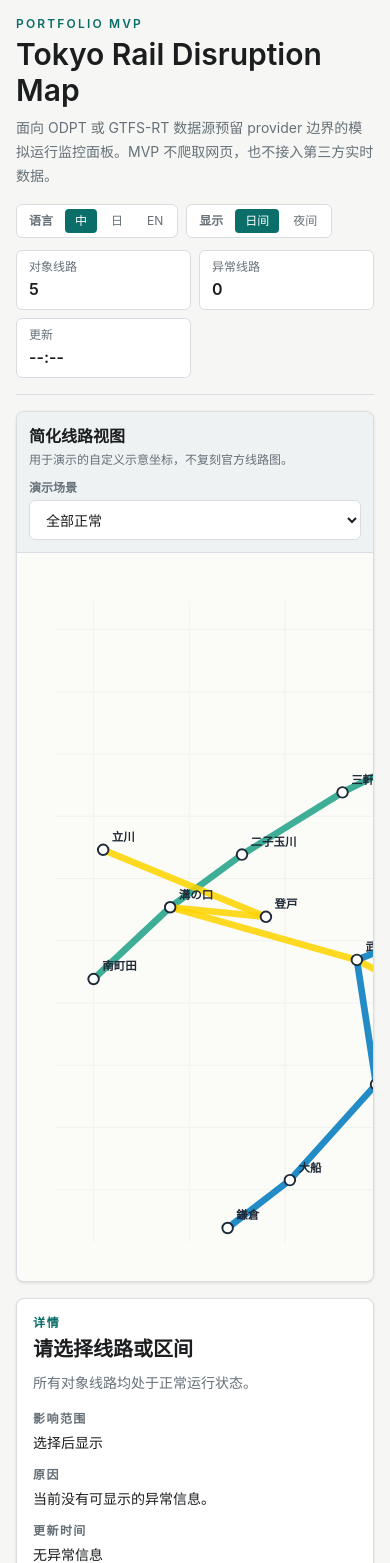
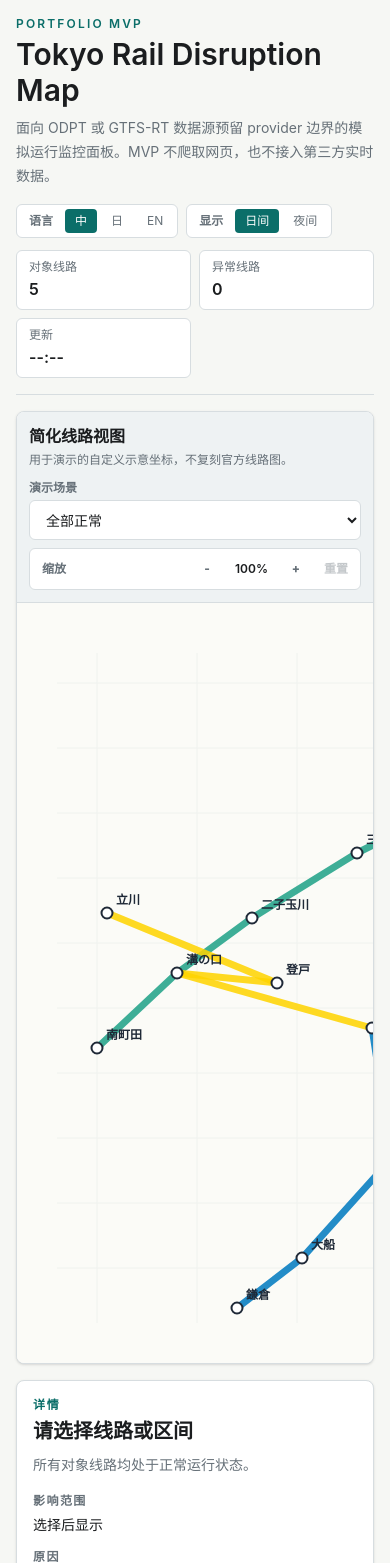
Before and after one commit to akira3378/tokyo-rail-disruption-map, a Next.js app: page / in a window 390 px wide. Shown: the top 1563 px of the page. Built offline with nearby package versions, Linux system fonts and the light colour scheme.

Commit message:
feat: add bounded map zoom controls

```diff
--- a/src/app/globals.css
+++ b/src/app/globals.css
@@ -66,6 +66,31 @@ body {
 
 button {
   font: inherit;
+}
+
+.map-tool-button {
+  display: inline-flex;
+  min-width: 2rem;
+  height: 2rem;
+  align-items: center;
+  justify-content: center;
+  border-radius: 0.25rem;
+  color: var(--muted);
+  font-weight: 800;
+  transition:
+    background 160ms ease,
+    color 160ms ease,
+    opacity 160ms ease;
+}
+
+.map-tool-button:hover:not(:disabled) {
+  background: var(--panel-strong);
+  color: var(--foreground);
+}
+
+.map-tool-button:disabled {
+  cursor: not-allowed;
+  opacity: 0.38;
 }
 
 .status-badge {
--- a/src/components/rail-disruption-map.tsx
+++ b/src/components/rail-disruption-map.tsx
@@ -25,6 +25,13 @@ import type {
   Station,
 } from "@/lib/types";
 
+const MAP_WIDTH = 940;
+const MAP_HEIGHT = 760;
+const MIN_ZOOM = 0.75;
+const MAX_ZOOM = 2.5;
+const ZOOM_STEP = 0.25;
+const DEFAULT_ZOOM = 1;
+
 type RailDisruptionMapProps = {
   initialSnapshot: RailwaySnapshot;
   scenarios: DemoScenario[];
@@ -47,6 +54,7 @@ export function RailDisruptionMap({
   const [hoveredSegmentId, setHoveredSegmentId] = useState<string | null>(null);
   const [locale, setLocale] = useState<Locale>("zh");
   const [theme, setTheme] = useState<ThemeMode>("light");
+  const [zoom, setZoom] = useState(DEFAULT_ZOOM);
 
   const snapshot = useMemo(() => getRailwaySnapshot(scenarioId), [scenarioId]);
   const copy = copies[locale];
@@ -114,6 +122,7 @@ export function RailDisruptionMap({
                   {copy.map.description}
                 </p>
               </div>
+              <div className="grid gap-2 md:justify-items-end">
                 <ScenarioSwitcher
                   label={copy.map.scenario}
                   locale={locale}
@@ -124,9 +133,22 @@ export function RailDisruptionMap({
                     setSelection(null);
                   }}
                 />
+                <ZoomControls
+                  copy={copy}
+                  zoom={zoom}
+                  onZoomChange={setZoom}
+                />
+              </div>
             </div>
 
             <div className="flex-1 overflow-auto bg-[var(--map-bg)]">
+              <div
+                className="relative"
+                style={{
+                  width: `${MAP_WIDTH * zoom}px`,
+                  height: `${MAP_HEIGHT * zoom}px`,
+                }}
+              >
                 <RailSvg
                   ariaLabel={copy.map.ariaLabel}
                   lines={snapshot.lines}
@@ -135,9 +157,11 @@ export function RailDisruptionMap({
                   selection={selection}
                   hoveredSegmentId={hoveredSegmentId}
                   statusText={statusText}
+                  zoom={zoom}
                   onSelect={setSelection}
                   onHover={setHoveredSegmentId}
                 />
+              </div>
             </div>
           </div>
 
@@ -171,6 +195,7 @@ function RailSvg({
   selection,
   hoveredSegmentId,
   statusText,
+  zoom,
   onSelect,
   onHover,
 }: {
@@ -181,6 +206,7 @@ function RailSvg({
   selection: Selection | null;
   hoveredSegmentId: string | null;
   statusText: Record<RailStatus, { label: string; description: string }>;
+  zoom: number;
   onSelect: (selection: Selection) => void;
   onHover: (segmentId: string | null) => void;
 }) {
@@ -188,7 +214,13 @@ function RailSvg({
     <svg
       role="img"
       aria-label={ariaLabel}
-      className="h-full min-h-[620px] w-full min-w-[900px]"
+      className="block"
+      style={{
+        width: `${MAP_WIDTH}px`,
+        height: `${MAP_HEIGHT}px`,
+        transform: `scale(${zoom})`,
+        transformOrigin: "top left",
+      }}
       viewBox="0 0 940 760"
     >
       <rect width="940" height="760" fill="var(--map-bg)" />
@@ -407,6 +439,64 @@ function ScenarioSwitcher({
         ))}
       </select>
     </label>
+  );
+}
+
+function ZoomControls({
+  copy,
+  zoom,
+  onZoomChange,
+}: {
+  copy: typeof copies[Locale];
+  zoom: number;
+  onZoomChange: (zoom: number) => void;
+}) {
+  const zoomPercent = Math.round(zoom * 100);
+
+  return (
+    <div
+      className="flex w-full items-center justify-between gap-2 rounded-md border border-[var(--border)] bg-[var(--panel)] p-1 text-xs md:w-72"
+      aria-label={copy.map.zoomLevel}
+    >
+      <span className="px-2 font-semibold text-[var(--muted)]">
+        {copy.map.zoomLevel}
+      </span>
+      <div className="flex items-center gap-1">
+        <button
+          type="button"
+          onClick={() => onZoomChange(clampZoom(zoom - ZOOM_STEP))}
+          disabled={zoom <= MIN_ZOOM}
+          className="map-tool-button"
+          aria-label={copy.map.zoomOut}
+          title={copy.map.zoomOut}
+        >
+          -
+        </button>
+        <span className="min-w-12 px-2 text-center font-semibold text-[var(--foreground)]">
+          {zoomPercent}%
+        </span>
+        <button
+          type="button"
+          onClick={() => onZoomChange(clampZoom(zoom + ZOOM_STEP))}
+          disabled={zoom >= MAX_ZOOM}
+          className="map-tool-button"
+          aria-label={copy.map.zoomIn}
+          title={copy.map.zoomIn}
+        >
+          +
+        </button>
+        <button
+          type="button"
+          onClick={() => onZoomChange(DEFAULT_ZOOM)}
+          disabled={zoom === DEFAULT_ZOOM}
+          className="map-tool-button min-w-14 px-2"
+          aria-label={copy.map.resetZoom}
+          title={copy.map.resetZoom}
+        >
+          {copy.map.resetZoom}
+        </button>
+      </div>
+    </div>
   );
 }
 
@@ -746,3 +836,7 @@ function localeToDateLocaleFromHtml(htmlLang: string) {
 
   return "en-US";
 }
+
+function clampZoom(value: number) {
+  return Math.min(MAX_ZOOM, Math.max(MIN_ZOOM, Number(value.toFixed(2))));
+}
--- a/src/lib/rail-network.ts
+++ b/src/lib/rail-network.ts
@@ -1,30 +1,30 @@
 import type { RailLine, Segment, Station } from "./types";
 
 export const stations: Station[] = [
-  { id: "shibuya", name: "渋谷", nameEn: "Shibuya", x: 420, y: 210 },
-  { id: "omote-sando", name: "表参道", nameEn: "Omote-sando", x: 490, y: 205 },
-  { id: "aoyama-itchome", name: "青山一丁目", nameEn: "Aoyama-itchome", x: 560, y: 200 },
-  { id: "nagatacho", name: "永田町", nameEn: "Nagatacho", x: 630, y: 195 },
-  { id: "otemachi", name: "大手町", nameEn: "Otemachi", x: 720, y: 185 },
-  { id: "oshiage", name: "押上", nameEn: "Oshiage", x: 835, y: 150 },
-  { id: "sangen-jaya", name: "三軒茶屋", nameEn: "Sangen-jaya", x: 340, y: 250 },
-  { id: "futako-tamagawa", name: "二子玉川", nameEn: "Futako-tamagawa", x: 235, y: 315 },
-  { id: "mizonokuchi", name: "溝の口", nameEn: "Mizonokuchi", x: 160, y: 370 },
-  { id: "machida", name: "南町田", nameEn: "Minami-machida", x: 80, y: 445 },
-  { id: "shinjuku", name: "新宿", nameEn: "Shinjuku", x: 420, y: 115 },
-  { id: "ikebukuro", name: "池袋", nameEn: "Ikebukuro", x: 515, y: 70 },
-  { id: "ueno", name: "上野", nameEn: "Ueno", x: 690, y: 95 },
-  { id: "tokyo", name: "東京", nameEn: "Tokyo", x: 720, y: 230 },
-  { id: "shinagawa", name: "品川", nameEn: "Shinagawa", x: 570, y: 340 },
-  { id: "meguro", name: "目黒", nameEn: "Meguro", x: 470, y: 330 },
-  { id: "osaki", name: "大崎", nameEn: "Osaki", x: 535, y: 380 },
-  { id: "kawasaki", name: "川崎", nameEn: "Kawasaki", x: 450, y: 475 },
-  { id: "musashi-kosugi", name: "武蔵小杉", nameEn: "Musashi-kosugi", x: 355, y: 425 },
-  { id: "noborito", name: "登戸", nameEn: "Noborito", x: 260, y: 380 },
-  { id: "tachikawa", name: "立川", nameEn: "Tachikawa", x: 90, y: 310 },
-  { id: "yokohama", name: "横浜", nameEn: "Yokohama", x: 375, y: 555 },
-  { id: "ofuna", name: "大船", nameEn: "Ofuna", x: 285, y: 655 },
-  { id: "kamakura", name: "鎌倉", nameEn: "Kamakura", x: 220, y: 705 },
+  { id: "shibuya", name: "渋谷", nameEn: "Shibuya", x: 420, y: 210, display: { isMajor: true, isTransfer: true, priority: 100 } },
+  { id: "omote-sando", name: "表参道", nameEn: "Omote-sando", x: 490, y: 205, display: { isTransfer: true, priority: 70 } },
+  { id: "aoyama-itchome", name: "青山一丁目", nameEn: "Aoyama-itchome", x: 560, y: 200, display: { isTransfer: true, priority: 62 } },
+  { id: "nagatacho", name: "永田町", nameEn: "Nagatacho", x: 630, y: 195, display: { isTransfer: true, priority: 68 } },
+  { id: "otemachi", name: "大手町", nameEn: "Otemachi", x: 720, y: 185, display: { isMajor: true, isTransfer: true, priority: 88 } },
+  { id: "oshiage", name: "押上", nameEn: "Oshiage", x: 835, y: 150, display: { isTransfer: true, priority: 60 } },
+  { id: "sangen-jaya", name: "三軒茶屋", nameEn: "Sangen-jaya", x: 340, y: 250, display: { priority: 44 } },
+  { id: "futako-tamagawa", name: "二子玉川", nameEn: "Futako-tamagawa", x: 235, y: 315, display: { isTransfer: true, priority: 64 } },
+  { id: "mizonokuchi", name: "溝の口", nameEn: "Mizonokuchi", x: 160, y: 370, display: { isTransfer: true, priority: 76 } },
+  { id: "machida", name: "南町田", nameEn: "Minami-machida", x: 80, y: 445, display: { priority: 36 } },
+  { id: "shinjuku", name: "新宿", nameEn: "Shinjuku", x: 420, y: 115, display: { isMajor: true, isTransfer: true, priority: 96 } },
+  { id: "ikebukuro", name: "池袋", nameEn: "Ikebukuro", x: 515, y: 70, display: { isMajor: true, isTransfer: true, priority: 92 } },
+  { id: "ueno", name: "上野", nameEn: "Ueno", x: 690, y: 95, display: { isMajor: true, isTransfer: true, priority: 84 } },
+  { id: "tokyo", name: "東京", nameEn: "Tokyo", x: 720, y: 230, display: { isMajor: true, isTransfer: true, priority: 100 } },
+  { id: "shinagawa", name: "品川", nameEn: "Shinagawa", x: 570, y: 340, display: { isMajor: true, isTransfer: true, priority: 90 } },
+  { id: "meguro", name: "目黒", nameEn: "Meguro", x: 470, y: 330, display: { isTransfer: true, priority: 64 } },
+  { id: "osaki", name: "大崎", nameEn: "Osaki", x: 535, y: 380, display: { isTransfer: true, priority: 58 } },
+  { id: "kawasaki", name: "川崎", nameEn: "Kawasaki", x: 450, y: 475, display: { isMajor: true, isTransfer: true, priority: 82 } },
+  { id: "musashi-kosugi", name: "武蔵小杉", nameEn: "Musashi-kosugi", x: 355, y: 425, display: { isMajor: true, isTransfer: true, priority: 86 } },
+  { id: "noborito", name: "登戸", nameEn: "Noborito", x: 260, y: 380, display: { isTransfer: true, priority: 62 } },
+  { id: "tachikawa", name: "立川", nameEn: "Tachikawa", x: 90, y: 310, display: { isMajor: true, isTransfer: true, priority: 78 } },
+  { id: "yokohama", name: "横浜", nameEn: "Yokohama", x: 375, y: 555, display: { isMajor: true, isTransfer: true, priority: 94 } },
+  { id: "ofuna", name: "大船", nameEn: "Ofuna", x: 285, y: 655, display: { isTransfer: true, priority: 70 } },
+  { id: "kamakura", name: "鎌倉", nameEn: "Kamakura", x: 220, y: 705, display: { priority: 50 } },
 ];
 
 export const lines: RailLine[] = [
@@ -33,6 +33,7 @@ export const lines: RailLine[] = [
     name: "東急田園都市線",
     operator: "Tokyu",
     color: "#20a288",
+    display: { importance: 74 },
     stationIds: [
       "shibuya",
       "sangen-jaya",
@@ -46,6 +47,7 @@ export const lines: RailLine[] = [
     name: "東京メトロ半蔵門線",
     operator: "Tokyo Metro",
     color: "#8f76d6",
+    display: { importance: 80 },
     stationIds: [
       "shibuya",
       "omote-sando",
@@ -60,6 +62,7 @@ export const lines: RailLine[] = [
     name: "JR山手線",
     operator: "JR East",
     color: "#9acd32",
+    display: { importance: 100 },
     stationIds: [
       "shibuya",
       "shinjuku",
@@ -77,6 +80,7 @@ export const lines: RailLine[] = [
     name: "JR南武線",
     operator: "JR East",
     color: "#ffd400",
+    display: { importance: 70 },
     stationIds: [
       "kawasaki",
       "musashi-kosugi",
@@ -90,6 +94,7 @@ export const lines: RailLine[] = [
     name: "横須賀線",
     operator: "JR East",
     color: "#007ac0",
+    display: { importance: 82 },
     stationIds: [
       "tokyo",
       "shinagawa",
--- a/src/lib/types.ts
+++ b/src/lib/types.ts
@@ -23,6 +23,11 @@ export type Station = {
   nameEn: string;
   x: number;
   y: number;
+  display?: {
+    isMajor?: boolean;
+    isTransfer?: boolean;
+    priority?: number;
+  };
 };
 
 export type Segment = {
@@ -38,6 +43,9 @@ export type RailLine = {
   operator: string;
   color: string;
   stationIds: string[];
+  display?: {
+    importance?: number;
+  };
 };
 
 export type Incident = {
```
Also changed, not shown: src/lib/i18n.ts (+12 -0 lines), 1 other file (tests, documents, lock files or other folders). Lines whose indentation alone changed are shown as unchanged.
